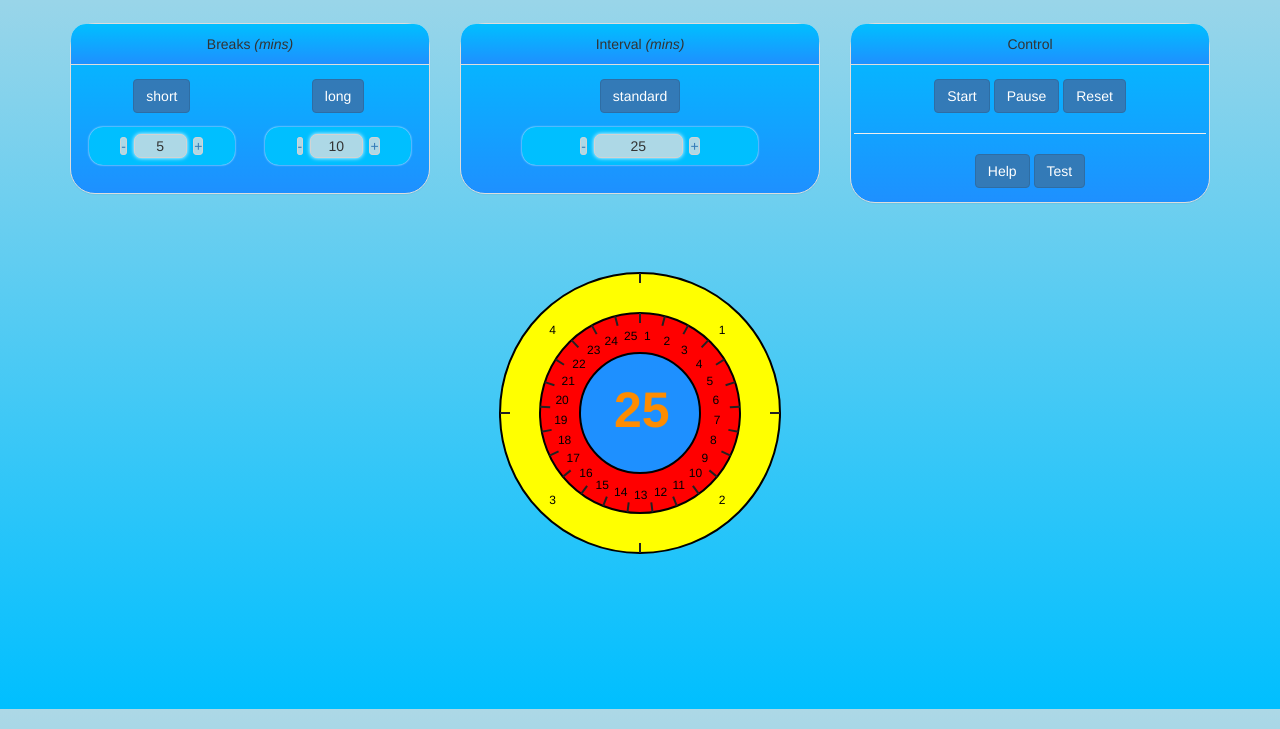
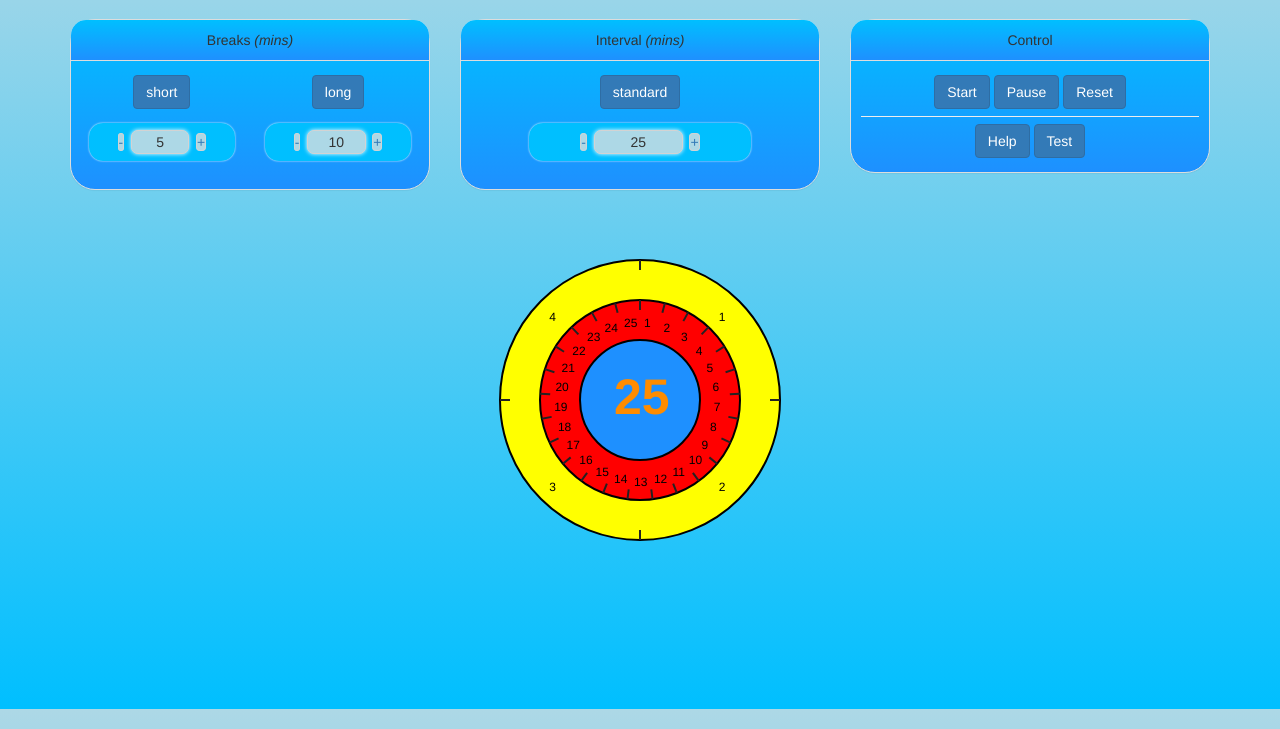
Before and after one commit to nikrb/Pomodoro, a plain HTML site: page index.html in a window 1280 px wide. Shown: the part 91-820 px from the top of the page. Drawn offline with nearby package versions, Linux system fonts and the light colour scheme.

Commit message:
tidy layout

```diff
--- a/css/style.css
+++ b/css/style.css
@@ -16,6 +16,10 @@ a {
   text-decoration: none !important;
 }
 
+hr {
+  margin:0.5em;
+}
+
 .btn {
   outline : none !important;
 }
@@ -23,10 +27,6 @@ a {
 .blue-gradient {
   background: blue; /* Old browsers */
   background: linear-gradient( deepskyblue, dodgerblue);
-}
-
-.settings {
-  margin: 1em auto;
 }
 
 #interval_minutes {
@@ -59,7 +59,6 @@ a {
 
 .input-well {
   margin:1em auto;
-  padding:0 0.5em;
   display: inline-block;
   background-color: deepskyblue;
   box-shadow: 0 0 2px white;
--- a/index.html
+++ b/index.html
@@ -26,7 +26,7 @@
         </div>
       </div>
     </div>
-    <div class='container settings'>
+    <div class='container'>
       <div class='row text-center'>
         <!-- break settings -->
         <div class='col-lg-4 col-md-4 col-xs-4'>
```
